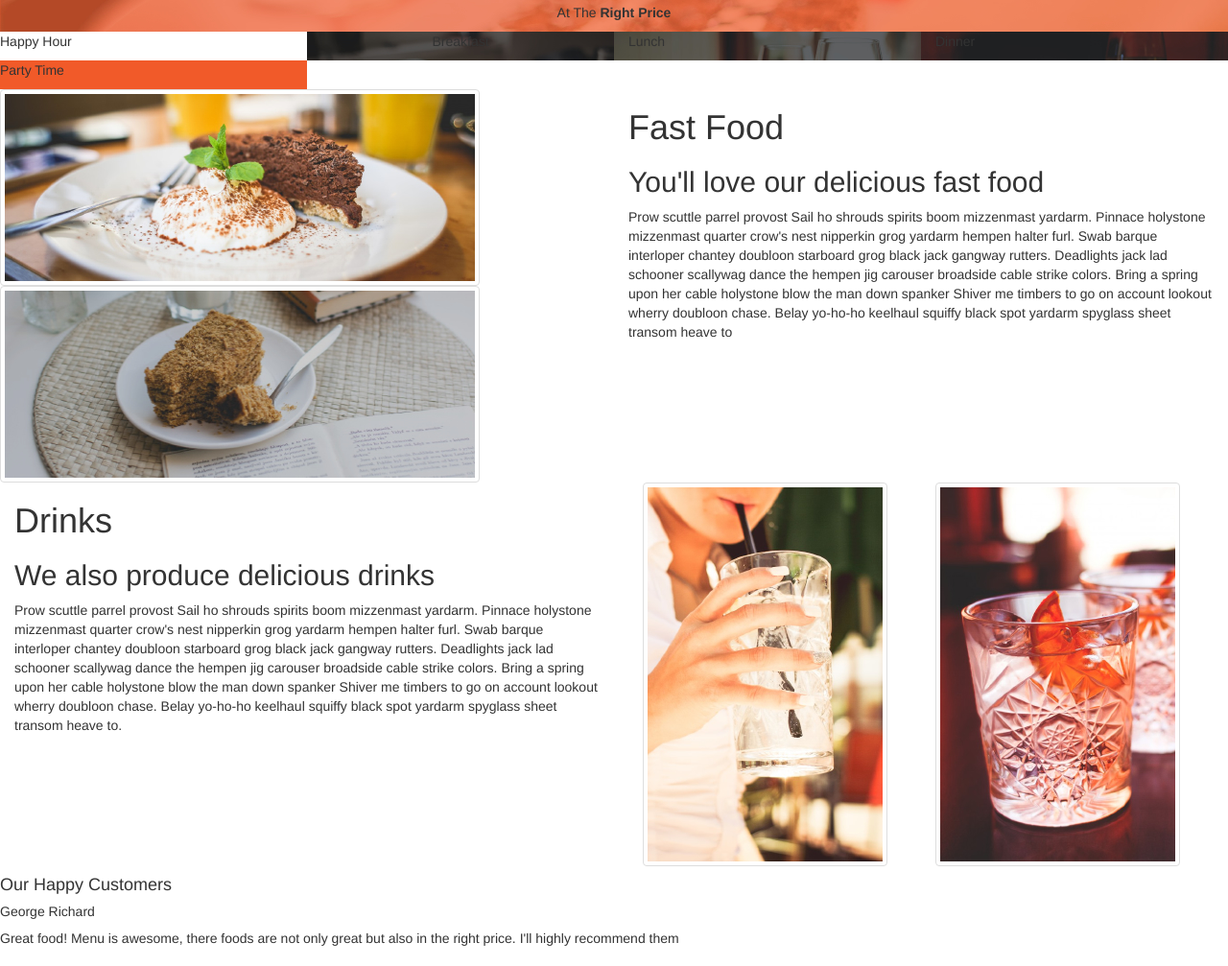
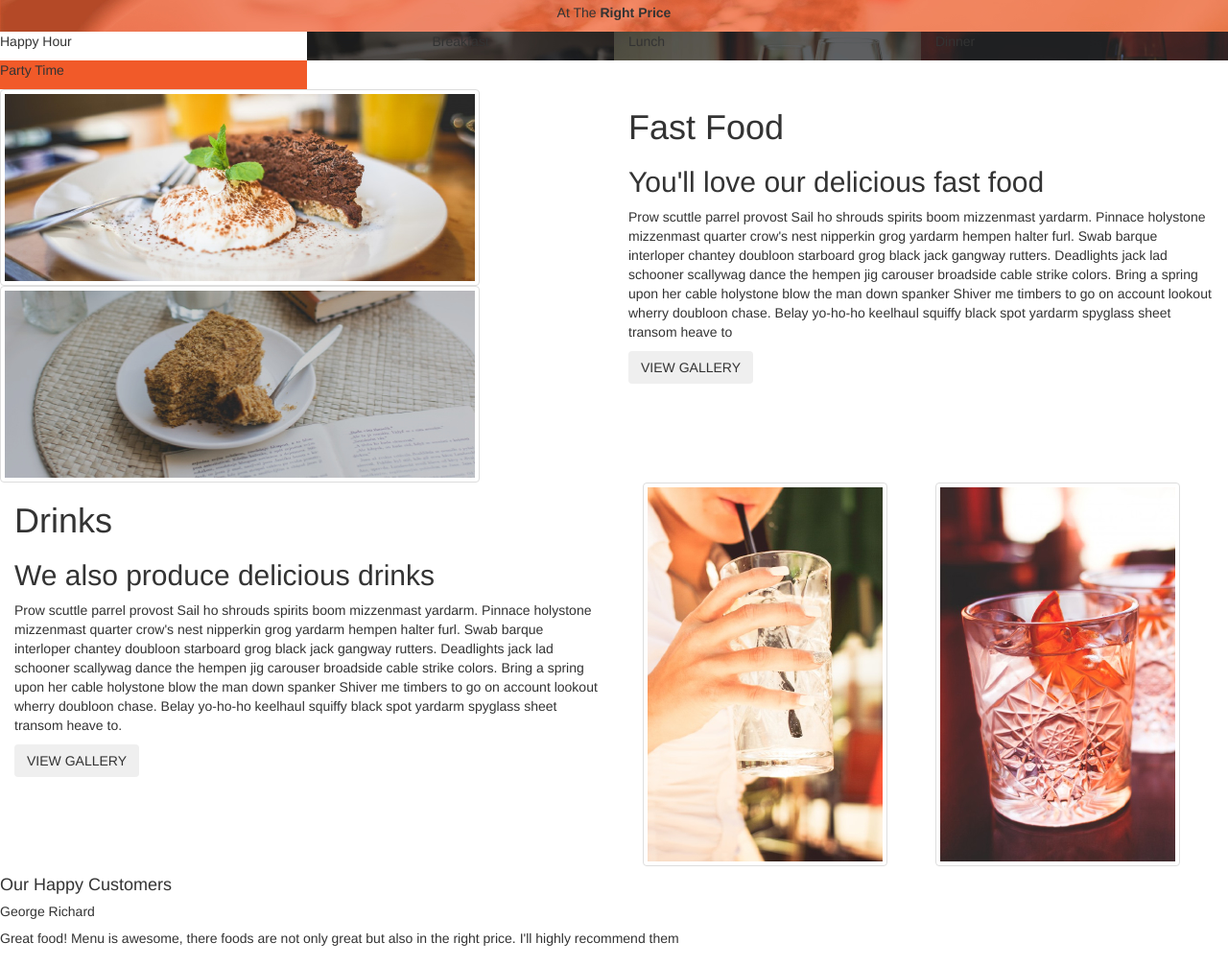
Before and after one commit to arnoldketo/anita-kitchen, a plain HTML site: page index.html in a window 1280 px wide. Shown: the part 313-1320 px from the top of the page at 96% size. Drawn offline with Linux system fonts and the light colour scheme.

Commit message:
add buttons to fastfood and drinks

```diff
--- a/index.html
+++ b/index.html
@@ -64,7 +64,7 @@
             Prow scuttle parrel provost Sail ho shrouds spirits boom mizzenmast yardarm. Pinnace holystone mizzenmast quarter crow's nest nipperkin grog yardarm hempen halter furl. Swab barque interloper chantey doubloon starboard grog black jack gangway rutters.
             Deadlights jack lad schooner scallywag dance the hempen jig carouser broadside cable strike colors. Bring a spring upon her cable holystone blow the man down spanker Shiver me timbers to go on account lookout wherry doubloon chase. Belay yo-ho-ho keelhaul squiffy black spot yardarm spyglass sheet transom heave to
           </p>
-
+          <button type="button" class="btn btn-outline-orange">VIEW GALLERY</button>
         </div> <!--text of fastfood -->
       </div>
     </div>
@@ -77,7 +77,7 @@
             Prow scuttle parrel provost Sail ho shrouds spirits boom mizzenmast yardarm. Pinnace holystone mizzenmast quarter crow's nest nipperkin grog yardarm hempen halter furl. Swab barque interloper chantey doubloon starboard grog black jack gangway rutters.
             Deadlights jack lad schooner scallywag dance the hempen jig carouser broadside cable strike colors. Bring a spring upon her cable holystone blow the man down spanker Shiver me timbers to go on account lookout wherry doubloon chase. Belay yo-ho-ho keelhaul squiffy black spot yardarm spyglass sheet transom heave to.
           </p>
-
+            <button type="button" class="btn btn-outline-orange">VIEW GALLERY</button>
         </div>
         <div class="col-md-6"> <!-- image of drink -->
           <div class="col-md-6">
```
